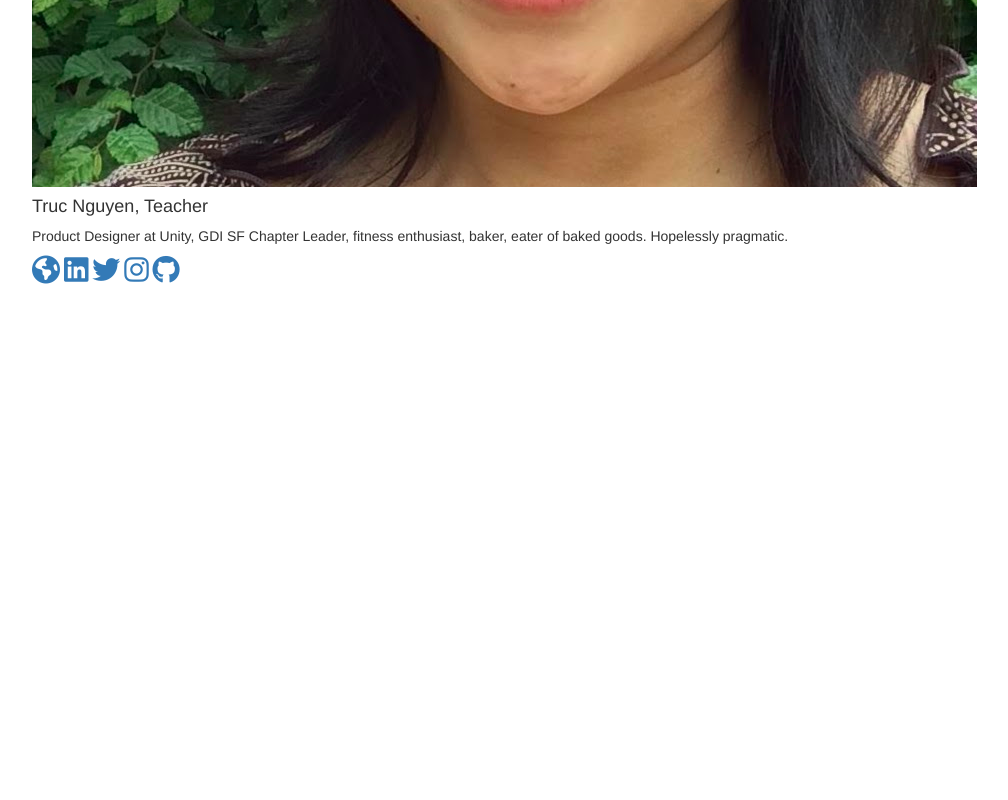
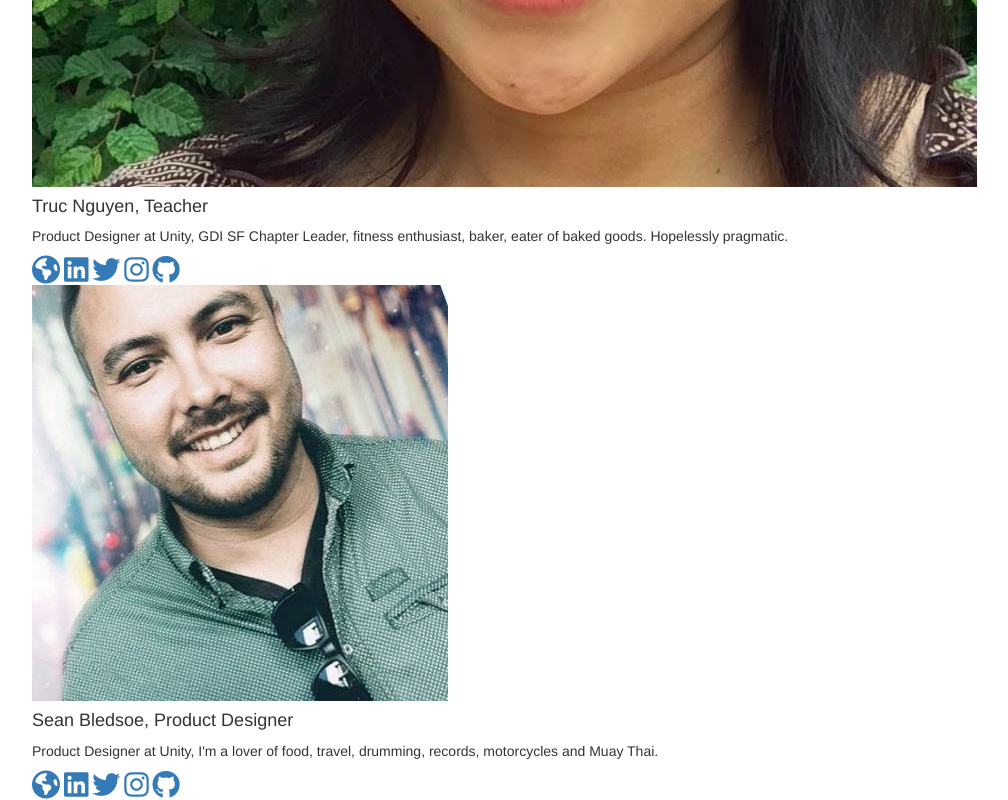
Before and after one commit to trucnguyen/designers-learn-github, a plain HTML site: page designer-directory/index.html in a window 1280 px wide. Shown: the part 1028-1828 px from the top of the page, without its empty margins (38-1046 px from the left). Before the commit the page ends 1313 px from the top, so only its background shows below. Drawn offline with nearby package versions, Linux system fonts and the light colour scheme.

Commit message:
Updated my profile

```diff
--- a/designer-directory/index.html
+++ b/designer-directory/index.html
@@ -27,7 +27,18 @@
           </div>
         </div>
 
-          <!--Add Yourself Here, template is commented out -->
+          <div class="card">
+          <img class="card-img-top img-fluid" src="photos/sean.jpg" alt="Sean Bledsoe">
+          <div class="card-block">
+            <h4 class="card-title">Sean Bledsoe, Product Designer</h4>
+            <p class="card-text">Product Designer at Unity, I'm a lover of food, travel, drumming, records, motorcycles and Muay Thai.</p>
+            <a href="https://www.scrybedesign.com/" target="_blank"><i class="fa fa-globe fa-2x" title="Personal website"></i></a>
+            <a href="https://www.linkedin.com/in/seanbledsoe" target="_blank"><i class="fa fa-linkedin-square fa-2x" title="LinkedIn"></i></a>
+            <a href="https://twitter.com/seanbtravelin" target="_blank"><i class="fa fa-twitter fa-2x" title="Twitter"></i></a>
+            <a href="https://instagram.com/scrybedesign" target="_blank"><i class="fa fa-instagram fa-2x" title="Instagram"></i></a>
+            <a href="https://github.com/seanbunity" target="_blank"><i class="fa fa-github fa-2x" title="Github"></i></a>
+          </div>
+        </div>
 
 <!--         <div class="card">
           <img class="card-img-top img-fluid" src="http://www.placehold.it/400x400" alt="Firstname Lastname">
```
Also changed, not shown: designer-directory/photos/sean.jpg (added), 1 other file.
